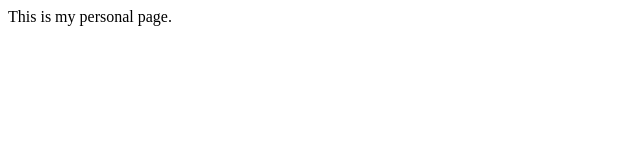
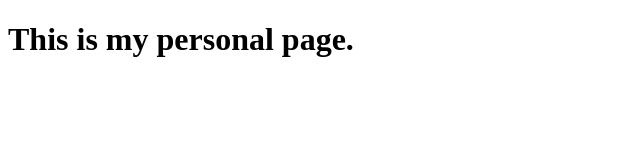
Before and after one commit to damien-mallet/damien-mallet.github.io, a plain HTML site: page index.html in a window 1280 px wide. Shown: the whole page, without its empty margins (0-640 px from the left). Drawn offline with Linux system fonts and the light colour scheme.

Commit message:
initial commit

```diff
--- a/index.html
+++ b/index.html
@@ -5,6 +5,6 @@
     <title>Damien Mallet</title>
 </head>
 <body>
-    This is my personal page.
+    <h1>This is my personal page.</h1>
 </body>
 </html>
```
